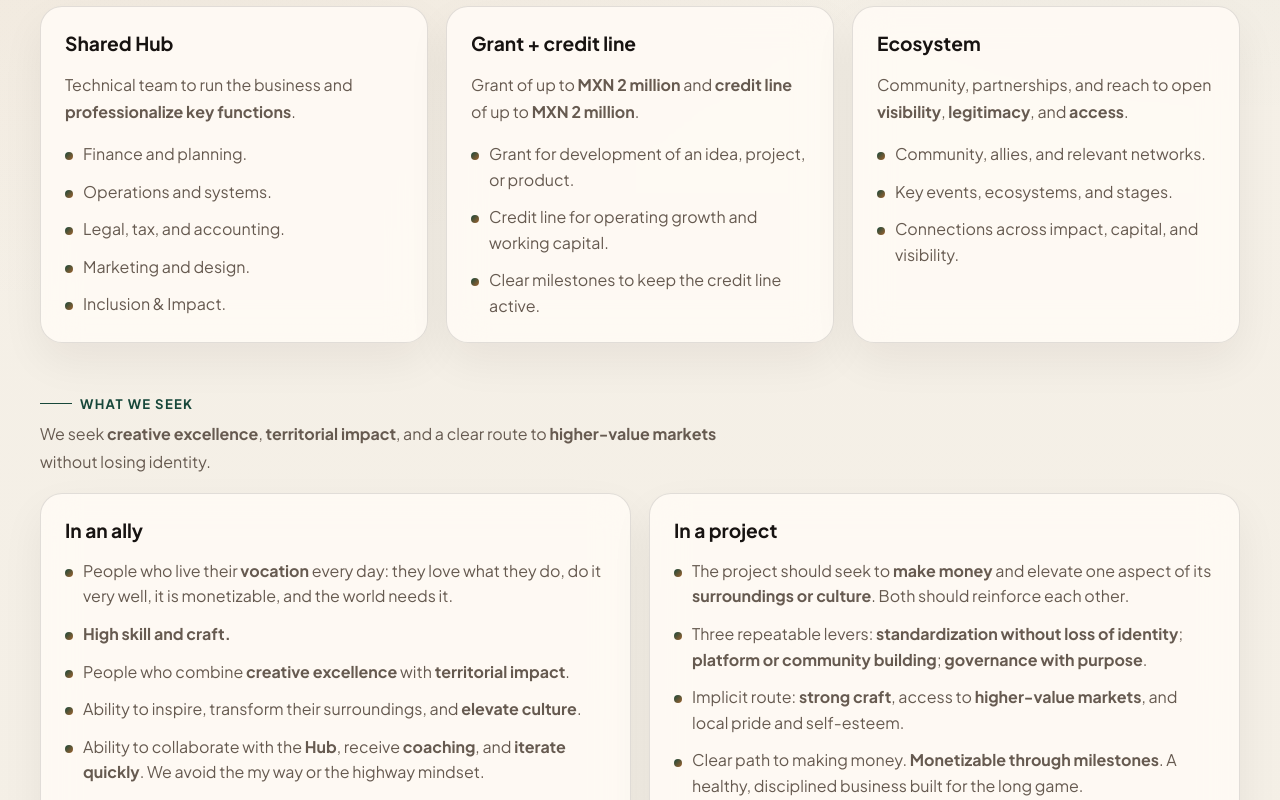
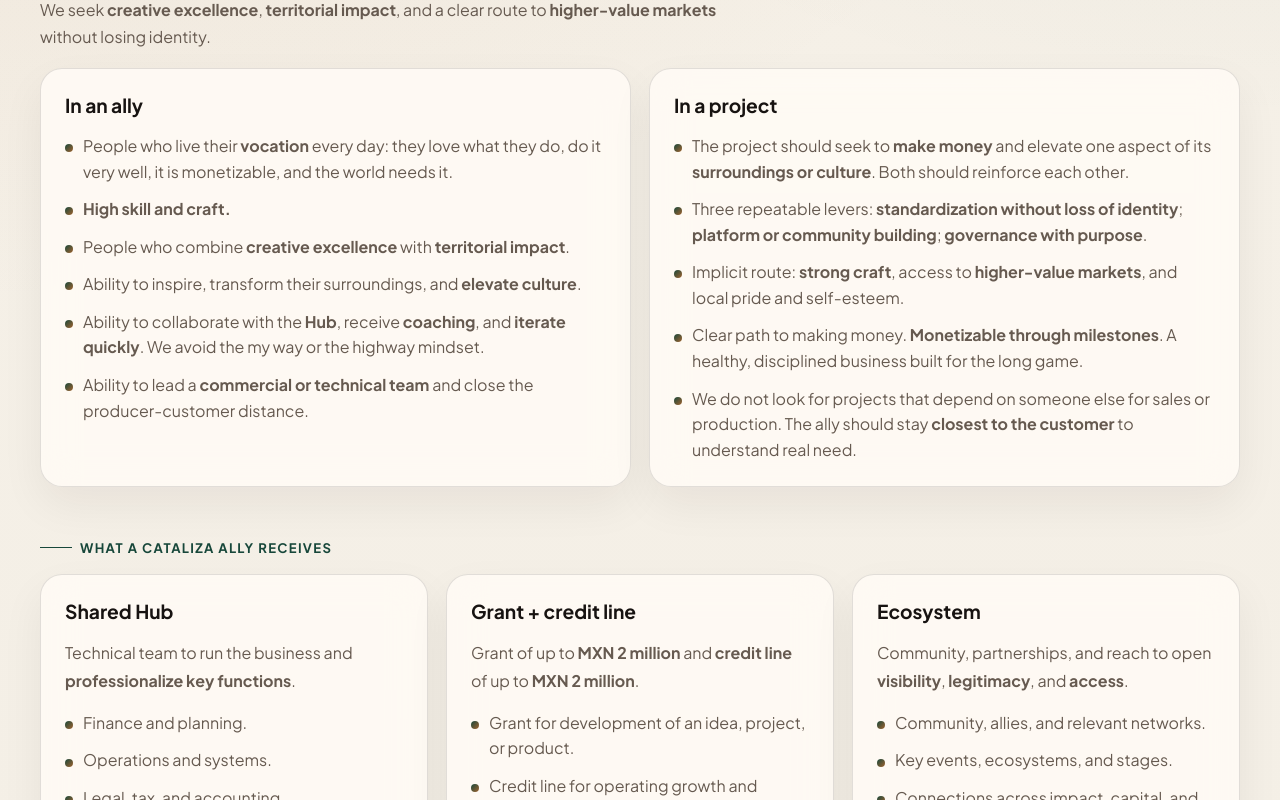
Before and after one commit to luisvega93/cataliza, a Next.js app: page /cataliza/en in a window 1280 px wide. Shown: the part 1160-1960 px from the top of the page. Built offline with nearby package versions, Linux system fonts and the light colour scheme.

Commit message:
Reorder public sections and rename ally section

```diff
--- a/src/app/(site)/[locale]/page.tsx
+++ b/src/app/(site)/[locale]/page.tsx
@@ -101,6 +101,22 @@
         </div>
       </section>
 
+      <section className="feature-section anchor-section" id={searchId}>
+        <SectionIntro label={copy.search.eyebrow} summary={copy.search.summary} />
+        <div className="split-grid">
+          {copy.search.groups.map((group) => (
+            <article className="feature-card" key={group.title}>
+              <h3>{group.title}</h3>
+              <ul className="card-list">
+                {group.points.map((point, index) => (
+                  <li key={`${group.title}-point-${index}`}>{renderRichText(point, `${group.title}-point-${index}`)}</li>
+                ))}
+              </ul>
+            </article>
+          ))}
+        </div>
+      </section>
+
       <section className="feature-section anchor-section" id={modelId}>
         <SectionIntro label={copy.model.eyebrow} summary={copy.model.summary} />
         <div className="feature-grid auto-fit">
@@ -111,22 +127,6 @@
               <ul className="card-list">
                 {card.bullets.map((item, index) => (
                   <li key={`${card.title}-bullet-${index}`}>{renderRichText(item, `${card.title}-bullet-${index}`)}</li>
-                ))}
-              </ul>
-            </article>
-          ))}
-        </div>
-      </section>
-
-      <section className="feature-section anchor-section" id={searchId}>
-        <SectionIntro label={copy.search.eyebrow} summary={copy.search.summary} />
-        <div className="split-grid">
-          {copy.search.groups.map((group) => (
-            <article className="feature-card" key={group.title}>
-              <h3>{group.title}</h3>
-              <ul className="card-list">
-                {group.points.map((point, index) => (
-                  <li key={`${group.title}-point-${index}`}>{renderRichText(point, `${group.title}-point-${index}`)}</li>
                 ))}
               </ul>
             </article>
--- a/src/content/common.ts
+++ b/src/content/common.ts
@@ -26,18 +26,18 @@
 
 export const shellCopy: Record<Locale, ShellCopy> = {
   es: {
-    brandDeck: "Plataforma, fondeo y comunidad para personas cuya vocaci\u00f3n ya transforma su entorno.",
+    brandDeck: "Plataforma, fondeo y comunidad para personas cuya vocación ya transforma su entorno.",
     skipLink: "Saltar al contenido",
-    navLabel: "Navegaci\u00f3n principal",
-    menuLabel: "Abrir men\u00fa",
-    closeMenuLabel: "Cerrar men\u00fa",
+    navLabel: "Navegación principal",
+    menuLabel: "Abrir menú",
+    closeMenuLabel: "Cerrar menú",
     nav: [
       { section: "home", label: "Inicio" },
       { section: "thesis", label: "Nuestra tesis" },
-      { section: "model", label: "Cómo funciona" },
-      { section: "search", label: "Qu\u00e9 buscamos" },
+      { section: "search", label: "Qué buscamos" },
+      { section: "model", label: "Qué recibe el aliado" },
       { section: "process", label: "Proceso" },
-      { section: "application", label: "Aplicaci\u00f3n" },
+      { section: "application", label: "Aplicación" },
     ],
     utilities: {
       playbook: "Playbook interno",
@@ -46,7 +46,7 @@
     },
     footer: {
       line: "Cataliza selecciona 1 aliado por año y construye con metas claras de impacto y desempeño económico.",
-      note: "Sitio est\u00e1tico biling\u00fce desplegado en GitHub Pages.",
+      note: "Sitio estático bilingüe desplegado en GitHub Pages.",
     },
   },
   en: {
@@ -58,8 +58,8 @@
     nav: [
       { section: "home", label: "Home" },
       { section: "thesis", label: "Our thesis" },
-      { section: "model", label: "How it works" },
       { section: "search", label: "What we seek" },
+      { section: "model", label: "What the ally receives" },
       { section: "process", label: "Process" },
       { section: "application", label: "Apply" },
     ],
--- a/src/content/public-site.en.ts
+++ b/src/content/public-site.en.ts
@@ -55,7 +55,7 @@
     ],
   },
   model: {
-    eyebrow: "How it works",
+    eyebrow: "What a Cataliza ally receives",
     cards: [
       {
         title: "Shared Hub",
--- a/src/content/public-site.es.ts
+++ b/src/content/public-site.es.ts
@@ -55,7 +55,7 @@
     ],
   },
   model: {
-    eyebrow: "Cómo funciona",
+    eyebrow: "Qué recibe el aliado de Cataliza",
     cards: [
       {
         title: "Hub compartido",
--- a/src/content/site-sections.ts
+++ b/src/content/site-sections.ts
@@ -3,8 +3,8 @@
 export const publicSectionKeys = [
   "home",
   "thesis",
+  "search",
   "model",
-  "search",
   "process",
   "application",
 ] as const;
@@ -12,8 +12,8 @@
 export const publicNavSectionKeys = [
   "home",
   "thesis",
+  "search",
   "model",
-  "search",
   "process",
   "application",
 ] as const;
@@ -25,16 +25,16 @@
   es: {
     home: "home",
     thesis: "nuestra-tesis",
-    model: "como-funciona",
     search: "que-buscamos",
+    model: "que-recibe-el-aliado",
     process: "proceso",
     application: "aplicacion",
   },
   en: {
     home: "home",
     thesis: "our-thesis",
-    model: "how-it-works",
     search: "what-we-seek",
+    model: "what-the-ally-receives",
     process: "process",
     application: "application",
   },
```
